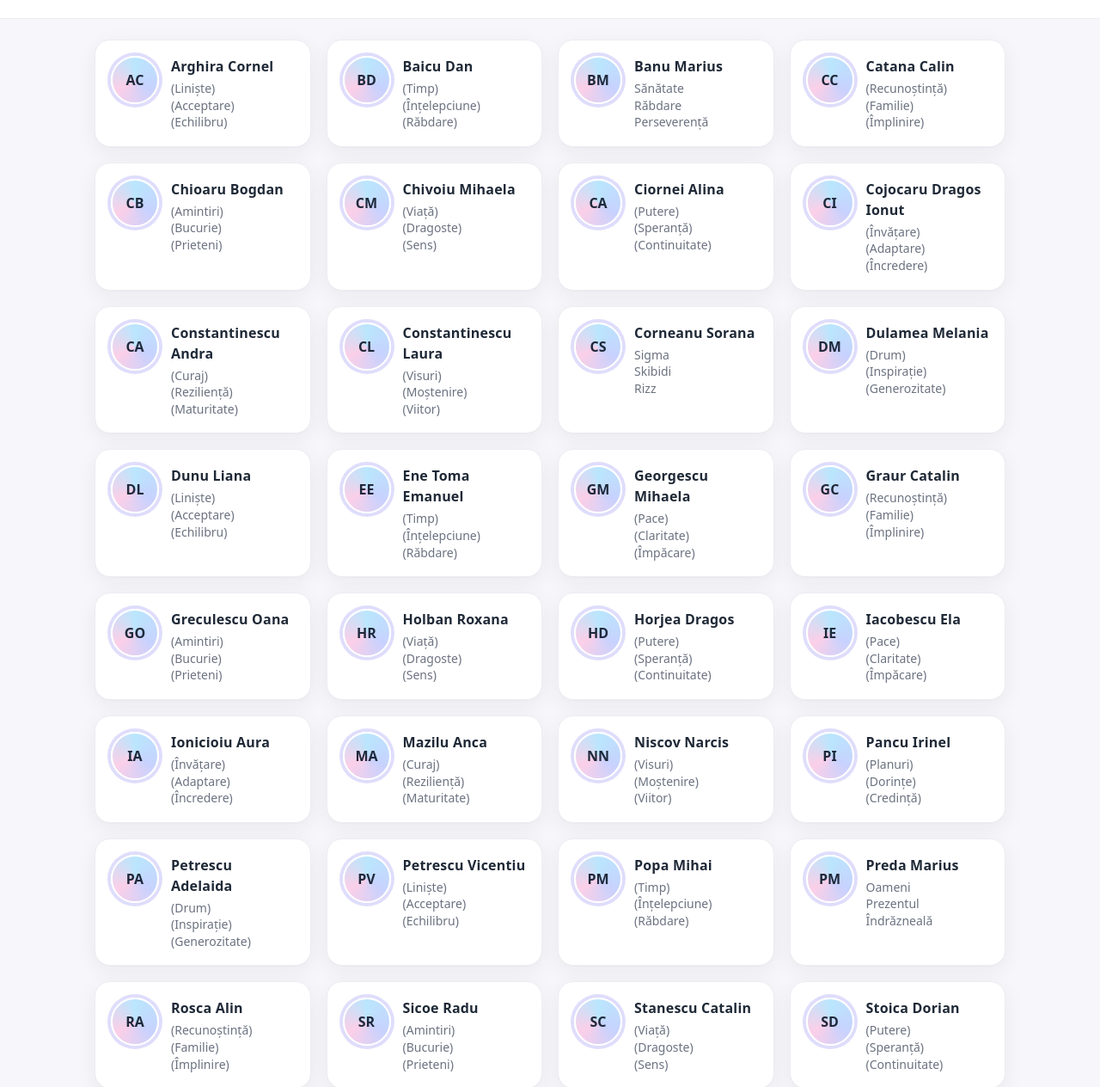
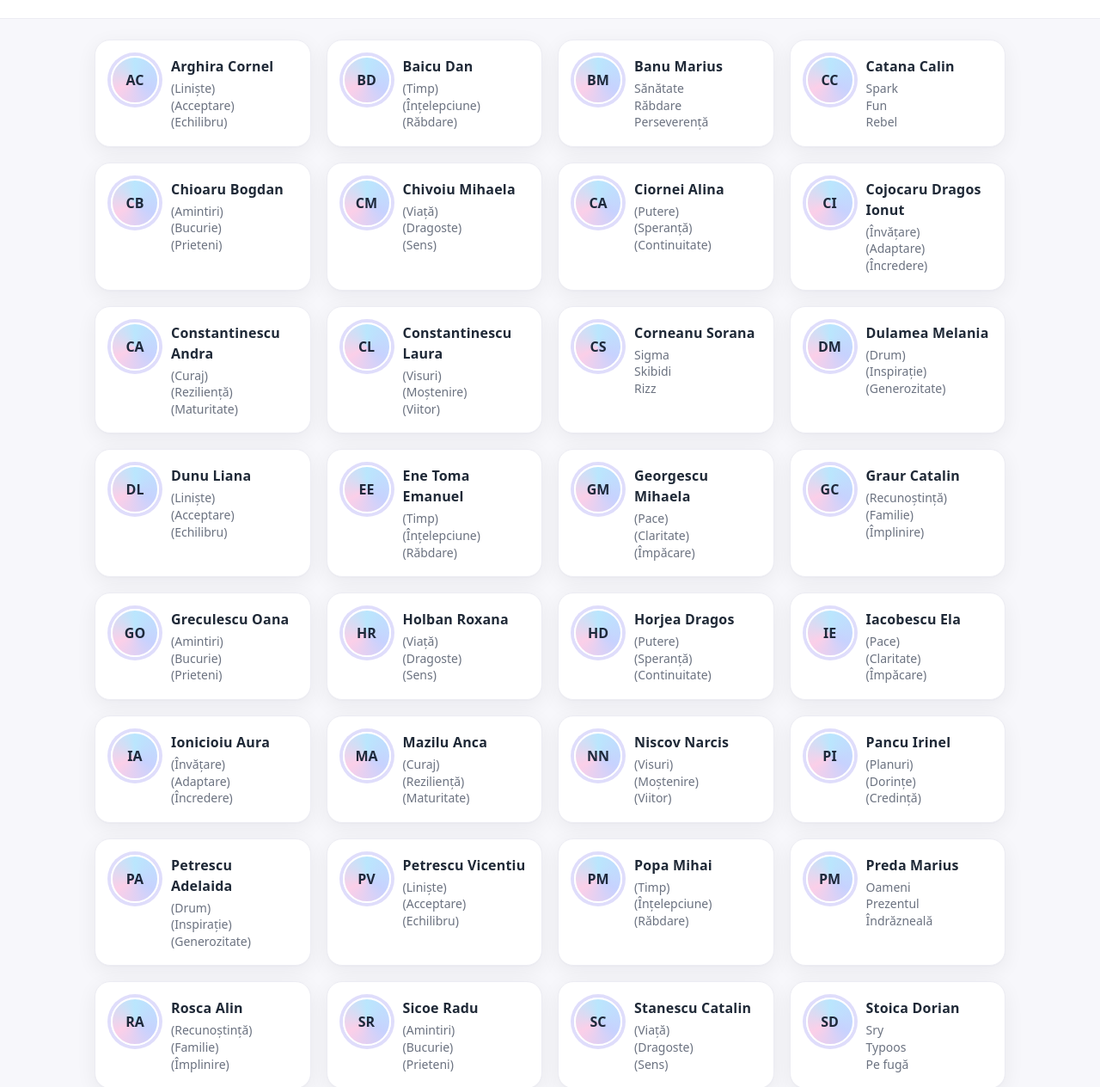
Before and after one commit to predamarius-netizen/album1993-2025, a plain HTML site: page index.html in a window 1280 px wide. Shown: the part 103-1367 px from the top of the page at 86% size. Drawn offline with Linux system fonts and the light colour scheme.

Commit message:
Update index.html

```diff
--- a/index.html
+++ b/index.html
@@ -72,7 +72,7 @@
       <article class="card"><div class="avatar" data-initials="AC"></div><div class="info"><div class="name">Arghira Cornel</div><div class="words"><span>(Liniște)</span><span>(Acceptare)</span><span>(Echilibru)</span></div></div></article>
       <article class="card"><div class="avatar" data-initials="BD"></div><div class="info"><div class="name">Baicu Dan</div><div class="words"><span>(Timp)</span><span>(Înțelepciune)</span><span>(Răbdare)</span></div></div></article>
       <article class="card"><div class="avatar" data-initials="BM"></div><div class="info"><div class="name">Banu Marius</div><div class="words"><span>Sănătate</span><span>Răbdare</span><span>Perseverență</span></div></div></article>
-      <article class="card"><div class="avatar" data-initials="CC"></div><div class="info"><div class="name">Catana Calin</div><div class="words"><span>(Recunoștință)</span><span>(Familie)</span><span>(Împlinire)</span></div></div></article>
+      <article class="card"><div class="avatar" data-initials="CC"></div><div class="info"><div class="name">Catana Calin</div><div class="words"><span>Spark</span><span>Fun</span><span>Rebel</span></div></div></article>
       <article class="card"><div class="avatar" data-initials="CB"></div><div class="info"><div class="name">Chioaru Bogdan</div><div class="words"><span>(Amintiri)</span><span>(Bucurie)</span><span>(Prieteni)</span></div></div></article>
       <article class="card"><div class="avatar" data-initials="CM"></div><div class="info"><div class="name">Chivoiu Mihaela</div><div class="words"><span>(Viață)</span><span>(Dragoste)</span><span>(Sens)</span></div></div></article>
       <article class="card"><div class="avatar" data-initials="CA"></div><div class="info"><div class="name">Ciornei Alina</div><div class="words"><span>(Putere)</span><span>(Speranță)</span><span>(Continuitate)</span></div></div></article>
@@ -100,7 +100,7 @@
       <article class="card"><div class="avatar" data-initials="RA"></div><div class="info"><div class="name">Rosca Alin</div><div class="words"><span>(Recunoștință)</span><span>(Familie)</span><span>(Împlinire)</span></div></div></article>
       <article class="card"><div class="avatar" data-initials="SR"></div><div class="info"><div class="name">Sicoe Radu</div><div class="words"><span>(Amintiri)</span><span>(Bucurie)</span><span>(Prieteni)</span></div></div></article>
       <article class="card"><div class="avatar" data-initials="SC"></div><div class="info"><div class="name">Stanescu Catalin</div><div class="words"><span>(Viață)</span><span>(Dragoste)</span><span>(Sens)</span></div></div></article>
-      <article class="card"><div class="avatar" data-initials="SD"></div><div class="info"><div class="name">Stoica Dorian</div><div class="words"><span>(Putere)</span><span>(Speranță)</span><span>(Continuitate)</span></div></div></article>
+      <article class="card"><div class="avatar" data-initials="SD"></div><div class="info"><div class="name">Stoica Dorian</div><div class="words"><span>Sry</span><span>Typoos</span><span>Pe fugă</span></div></div></article>
       <article class="card"><div class="avatar" data-initials="VV"></div><div class="info"><div class="name">Vrabie Valeriu</div><div class="words"><span>(Învățare)</span><span>(Adaptare)</span><span>(Încredere)</span></div></div></article>
 
     </section>
```
